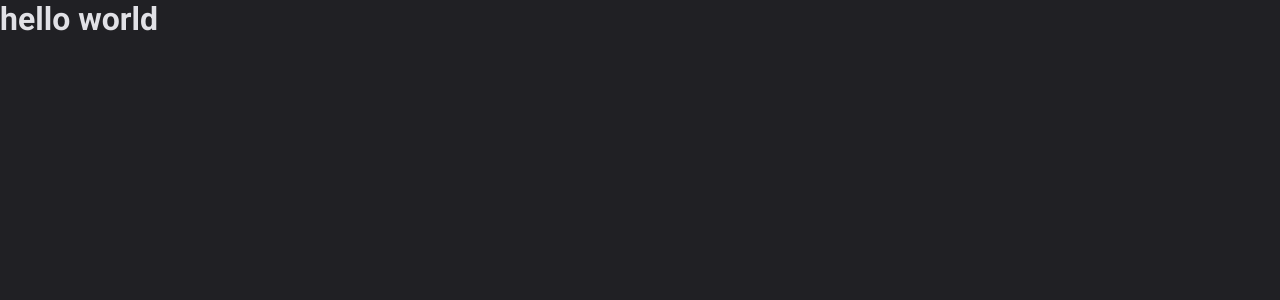
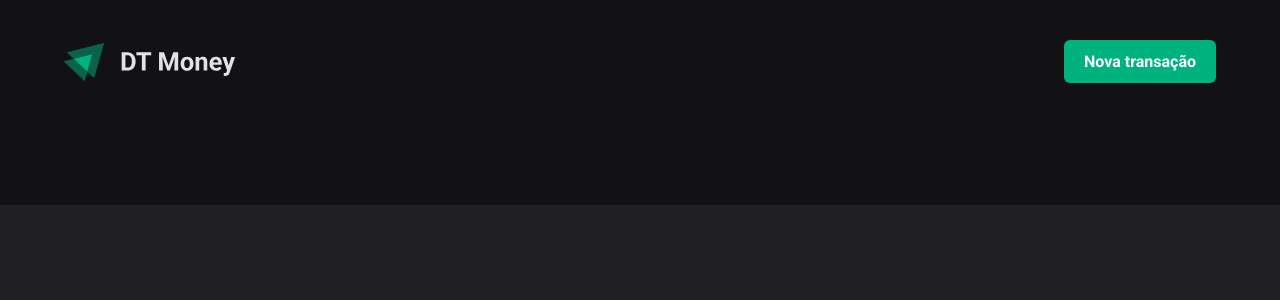
Before and after one commit to victorlucass/dt-money, a React (Vite) app: page / in a window 1280 px wide. Shown: the top 300 px of the page. Built offline with nearby package versions, Linux system fonts and the light colour scheme.

Commit message:
feat: creating header styles

```diff
--- a/src/App.tsx
+++ b/src/App.tsx
@@ -1,11 +1,12 @@
 import { useState } from "react";
 import { ThemeProvider } from "styled-components";
+import { Transactions } from "./pages/transactions";
 import { GlobalStyles } from "./styles/global";
 import { defaultTheme } from "./styles/theme/default";
 function App() {
   return (
     <ThemeProvider theme={defaultTheme}>
-      <h1>hello world</h1>
+      <Transactions />
       <GlobalStyles />
     </ThemeProvider>
   );
--- /dev/null
+++ b/src/components/header/index.tsx
@@ -0,0 +1,12 @@
+import { HeaderContainer, HeaderContent, NewTransactionButton } from "./styled";
+import logo from "../../assets/logo.svg";
+export function Header() {
+  return (
+    <HeaderContainer>
+      <HeaderContent>
+        <img src={logo} alt="" />
+        <NewTransactionButton>Nova transação</NewTransactionButton>
+      </HeaderContent>
+    </HeaderContainer>
+  );
+}
--- /dev/null
+++ b/src/components/header/styled.ts
@@ -0,0 +1,32 @@
+import styled from "styled-components";
+
+export const HeaderContainer = styled.header`
+  background: ${(props) => props.theme["gray-900"]};
+  padding: 2.5rem 0 7.625rem;
+`;
+export const HeaderContent = styled.div`
+  max-width: ${transformPxInRem(1200)};
+  margin: 0 auto;
+  padding: 0 1.5rem;
+  display: flex;
+  justify-content: space-between;
+  align-items: center;
+`;
+
+export const NewTransactionButton = styled.button`
+  padding: ${transformPxInRem(12)} ${transformPxInRem(20)};
+  border: 0;
+  border-radius: 6px;
+  background: ${(props) => props.theme["green-300"]};
+  color: ${(props) => props.theme["white"]};
+  font-weight: bold;
+  transition: background-color 0.5s;
+  cursor: pointer;
+  &:hover {
+    background: ${(props) => props.theme["green-700"]};
+  }
+`;
+
+function transformPxInRem(px: number): string {
+  return `${px / 16}rem`;
+}
--- /dev/null
+++ b/src/pages/transactions/index.tsx
@@ -0,0 +1,9 @@
+import { Header } from "../../components/header";
+
+export function Transactions() {
+  return (
+    <div>
+      <Header />
+    </div>
+  );
+}
```
Also changed, not shown: src/assets/logo.svg (added), src/pages/transactions/styled.ts (added).
